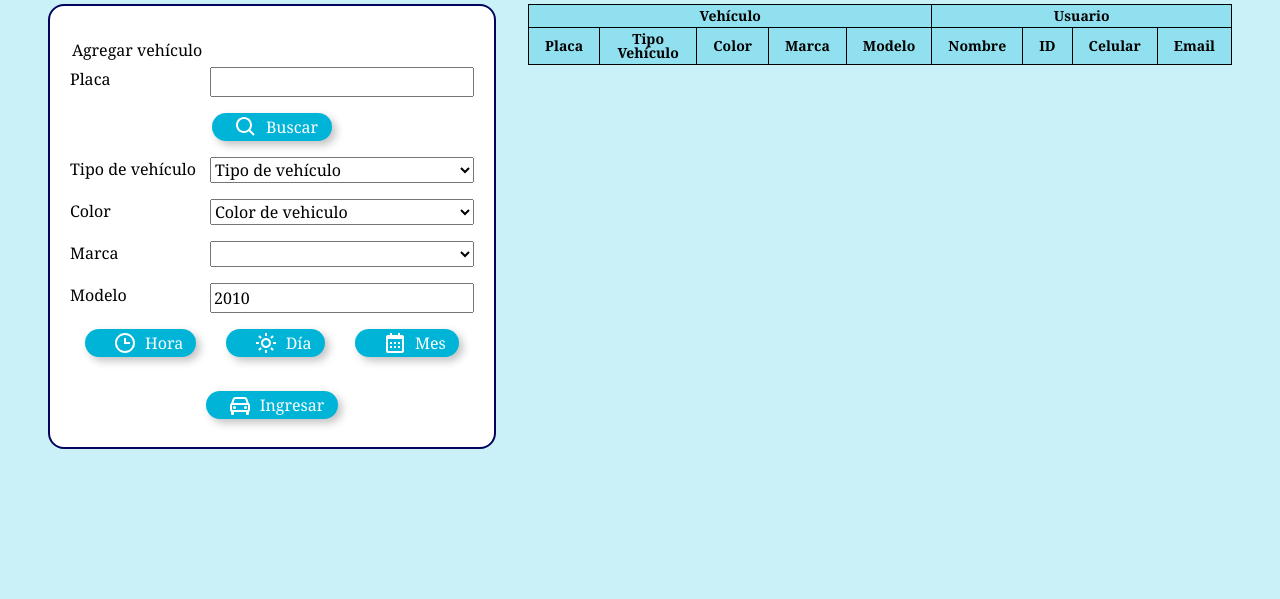
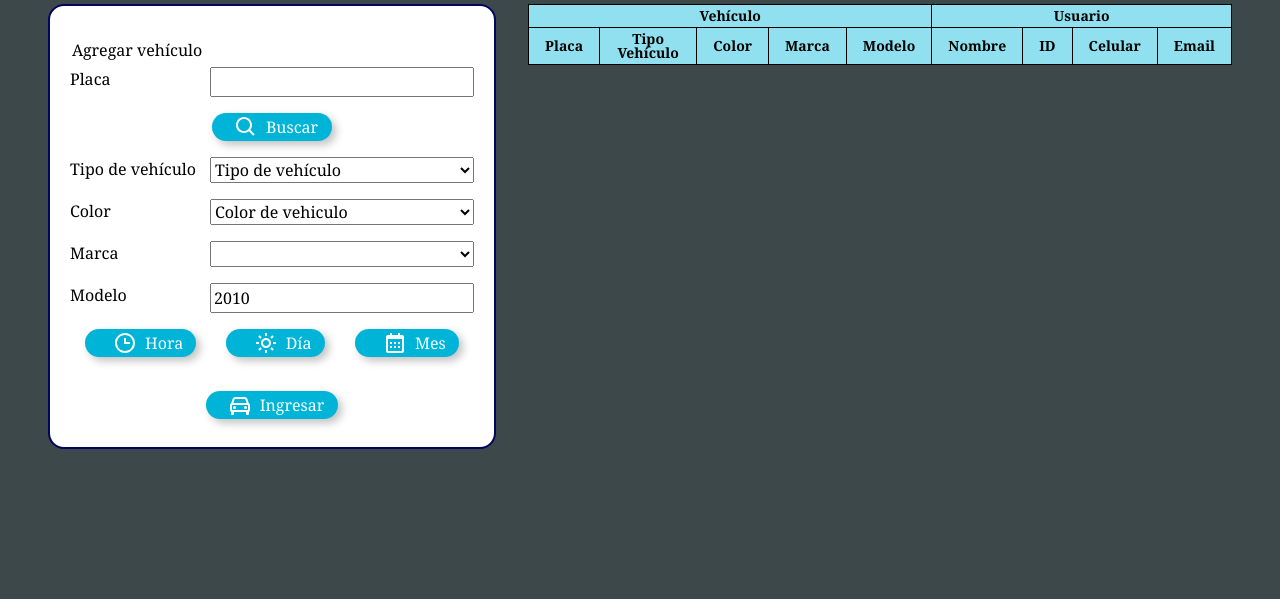
Before and after one commit to Danim01/parqueadero, a website built with Vite: page index.html in a window 1280 px wide. Shown: the part 201-800 px from the top of the page. Built offline with nearby package versions, Linux system fonts and the light colour scheme.

Commit message:
primer commit

```diff
--- a/src/Css/style.css
+++ b/src/Css/style.css
@@ -1,5 +1,5 @@
 body{
-    background-color: #caf0f8;
+    background-color: #3d484b;
     display: grid;
     place-content: center;
     min-height: 100vh;
```
Also changed, not shown: dist/assets/index-BfL1puc8.js (deleted), dist/assets/index-CWUjCOkM.css (deleted), dist/calendario.svg (deleted), dist/car.svg (deleted), dist/index.html (deleted), dist/lupa.svg (deleted), dist/reloj.svg (deleted), dist/sun.svg (deleted), dist/usu.svg (deleted), 1 other file.
